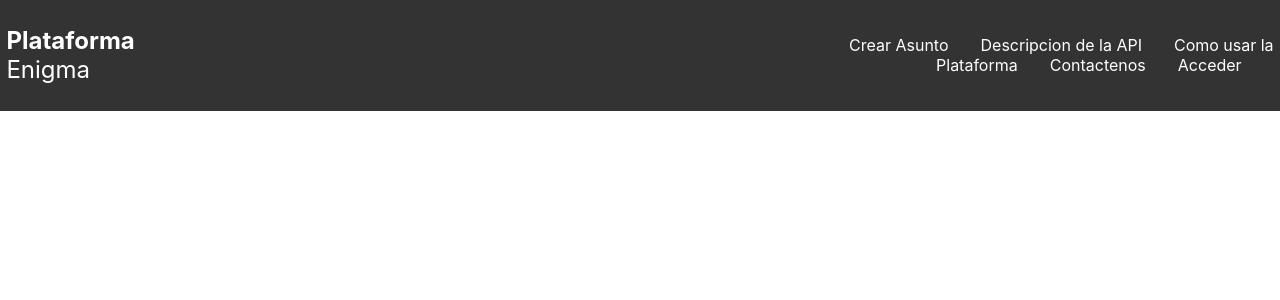
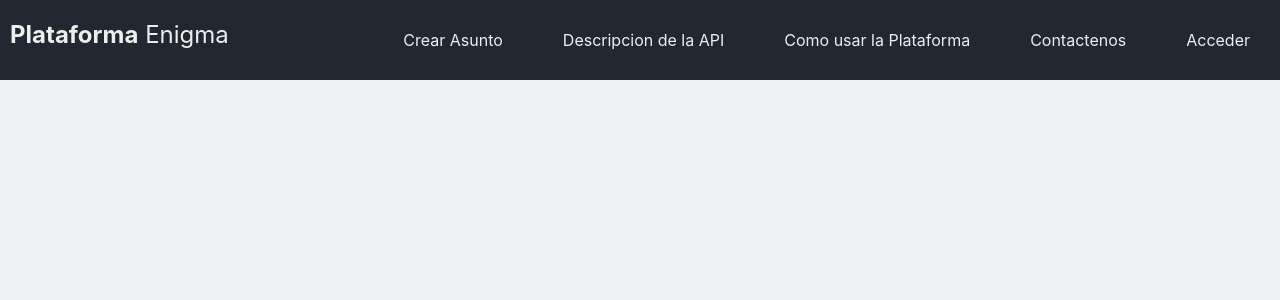
Before and after one commit to sanchezIII/enigma_frontend, a React (Create React App) app: page / in a window 1280 px wide. Shown: the top 300 px of the page. Built offline with nearby package versions, Linux system fonts and the light colour scheme.

Commit message:
se arreglaron varios problemas, pinchando en la Descripcion de la Api

```diff
--- a/src/App.css
+++ b/src/App.css
@@ -3,3 +3,8 @@
   visibility: hidden;
 
 }
+
+html{
+  background-color: #EFF0F1;
+
+}
--- a/src/App.js
+++ b/src/App.js
@@ -1,6 +1,7 @@
 import logo from './logo.svg';
 import './App.css';
 import Navbar from './componentes/Navbar';
+import IAsunto from './componentes/IAsunto';
 
 function App() {
   return (
--- a/src/componentes/DescripcionAPI.jsx
+++ b/src/componentes/DescripcionAPI.jsx
@@ -1,10 +1,11 @@
 import React, { useState } from 'react'
 import '../hojas_de_estilo/fonts.css'
+import '../hojas_de_estilo/descriptionAPI.css'
 
 function DescripcionAPI() {
 
   return (
-    <div>
+    <div className = 'container-description'>
 
         <h2 className='texto_d'>
            Descripción de la API
@@ -12,8 +13,7 @@ function DescripcionAPI() {
 
         <p className='texto_d'>
                Para establecer una forma única en la que los datos son introducidos a la
-            plataforma, se ha implementado una API a la que se puede publicar informa-
-            ción y a través de la cual se pueden obtener datos acerca de los flujos. Toda la
+            plataforma, se ha implementado una API a la que se puede publicar información y a través de la cual se pueden obtener datos acerca de los flujos. Toda la
             información está en formato JSON.
         </p>
 
--- a/src/componentes/Navbar.jsx
+++ b/src/componentes/Navbar.jsx
@@ -17,6 +17,10 @@ function Navbar() {
   const [clicked4, setClicked4] = useState(false)
 
   const [clicked5, setClicked5] = useState(false)
+
+  const testf = () =>{
+
+  }
 
   const manejarClick1 = () => {
     setClicked (true);
@@ -57,15 +61,39 @@ function Navbar() {
   return (
     <>
       <NavContainer>
-        <h2><span>Plataforma</span> Enigma</h2>
+        <div className='encabezado'>
+        <h2><span>Plataforma</span> Enigma</h2></div>
         <div className={`links ${clicked ? 'active' : ''}`}>
-          <a onClick={manejarClick1} href="#h" className={`link ${clicked ? 'active' : ''}`}>Crear Asunto</a>
-          <a onClick={manejarClick2} href="#h" className={`link ${clicked ? 'active' : ''}`}>Descripcion de la API</a>
-          <a onClick={manejarClick3} href="#h" className={`link ${clicked ? 'active' : ''}`}>Como usar la Plataforma</a>
-          <a onClick={manejarClick4} href="#h" className={`link ${clicked ? 'active' : ''}`}>Contactenos</a>
-          <a onClick={manejarClick5} href="#h" className={`link ${clicked ? 'active' : ''}`}>Acceder</a>
+          <div className='link-container' onClick={manejarClick1}>
+            <a  href="#h" className={`link ${clicked ? 'active' : ''}`}><p className='test'>Crear Asunto</p></a>
+          </div>
+
+          <div className='link-container' onClick={manejarClick2}>
+            <a  href="#h" className={`link ${clicked ? 'active' : ''}`}><p className='test'>Descripcion de la API</p></a>
+          </div>
+
+          <div className='link-container' onClick={manejarClick3}>
+            <a  href="#h" className={`link ${clicked ? 'active' : ''}`}><p className='test'>Como usar la Plataforma</p></a>
+          </div>
+
+          <div className='link-container' onClick={manejarClick4}>
+            <a  href="#h" className={`link ${clicked ? 'active' : ''}`}><p className='test'>Contactenos</p></a>
+          </div>
+
+          <div className='link-container' onClick={manejarClick5}>
+            <a  href="#h" className={`link ${clicked ? 'active' : ''}`}><p className='test'>Acceder</p></a>
+          </div>
         </div>
 
+
+
+
+        { /*<BurguerButton clicked={clicked} handleClick={handleClick} />*/ }
+
+
+
+        {/*<BgDiv onClick={handleClick} className={`initial ${clicked ? ' active' : ''}`}></BgDiv>*/}
+        <BgDiv onClick={manejarClick1GD} className={`initial ${clicked ? ' active' : ''}`}>
         <div className={`forms ${!clicked1 ? 'active' : ''}`}>
             <div>
               <IAsunto/>
@@ -76,13 +104,7 @@ function Navbar() {
            <DescripcionAPI/>
         </div>
 
-
-        { /*<BurguerButton clicked={clicked} handleClick={handleClick} />*/ }
-
-
-
-        {/*<BgDiv onClick={handleClick} className={`initial ${clicked ? ' active' : ''}`}></BgDiv>*/}
-        <BgDiv onClick={manejarClick1GD} className={`initial ${clicked ? ' active' : ''}`}></BgDiv>
+        </BgDiv>
 
 
       </NavContainer>
@@ -93,24 +115,24 @@ function Navbar() {
 export default Navbar
 
 const NavContainer = styled.nav`
-  h2{
-    color: white;
-    font-weight: 400;
-    margin-right: 27%;
-    span{
-      font-weight: bold;
+  .encabezado{
+    width: 20%;
+    height: 80px;
+    margin-left: 10px;
+    h2{
+      color: #EEEEEE;
+      font-weight: 400;
+      margint: 27%;
+      span{
+        font-weight: bold;
+      }
     }
   }
-  padding: .4rem;
-  background-color: #333;
+  background-color: #222831;
   display: flex;
-  align-items: center;
   justify-content: space-between;
-  a{
-    color: white;
-    text-decoration: none;
-    margin-right: 2rem;
-  }
+
+
   .links{
     position: absolute;
     top: -700px;
@@ -118,12 +140,29 @@ const NavContainer = styled.nav`
     right: 0;
     margin-left: auto;
     margin-right: auto;
-    text-align: end;
+
 
     .link{
-      color: white;
+      color: #EEEEEE;
       font-size: 1rem;
+      margin-top: 100px;
+      align-items: center;
+      text-decoration: none;
 
+    }
+
+    .test{
+      margin: 30px;
+    }
+
+    .link-container:hover{
+      background-color: #393E46;
+    }
+
+    .link-container{
+      display: inline-block;
+      height: 80px;
+      align-items: center;
     }
 
     .link.active{
@@ -133,7 +172,6 @@ const NavContainer = styled.nav`
       display: block;
 
     }
-
 
     @media(min-width: 768px){
       position: initial;
@@ -160,7 +198,6 @@ const NavContainer = styled.nav`
     top: 30%;
     left: 0;
     right: 0;
-    text-align: center;
     a{
       font-size: 2rem;
       margin-top: 1rem;
@@ -178,7 +215,6 @@ const NavContainer = styled.nav`
     top: 20%;
     left: 0;
     right: 0;
-    text-align: center;
 		}
   }
   .forms.active{
@@ -189,7 +225,6 @@ const NavContainer = styled.nav`
     right: 0;
     margin-left: auto;
     margin-right: auto;
-    text-align: center;
 
   }
 
@@ -218,12 +253,10 @@ const NavContainer = styled.nav`
 
   }
 
-
-
 `
 
 const BgDiv = styled.div`
-  background-color: #333;
+  background-color: #393E46;
   position: absolute;
   top: -1000px;
   left: -1000px;
@@ -231,11 +264,14 @@ const BgDiv = styled.div`
   height: 100%;
   z-index: -1;
   transition: all .6s ease ;
+  display: flex;
+  align-items: flex-start;
 
   &.active{
-    border-radius: 0 0 0 0;
+    border-radius: 0 0 20% 0;
     top: 0;
     left: 0;
     width: 100%;
     height: 100%;
-  }`
+  }
+  `
--- a/src/hojas_de_estilo/IAsunto.css
+++ b/src/hojas_de_estilo/IAsunto.css
@@ -1,11 +1,11 @@
 form{
-    background-color: white;
+    background-color: #EEEEEE;
     border-radius: 3px;
-    color: #999;
+    color: #393E46;
     font-size: 0.8em;
     padding: 20px;
     margin: 0 auto;
-    width: 300px;
+    width: 70%;
 }
 
 p{
@@ -13,12 +13,12 @@ p{
 }
 
 input, textarea{
+
     border: 0;
     outline: none;
+    background-color: #EFF0F1;
+    width: 90%;
 
-
-
-    width: 280px;
 }
 
 .field{
@@ -36,8 +36,11 @@ input, textarea{
 
 .btn{
     border-radius: 3px;
+    max-width: 10%;
     display: inline-block;
     padding: 20px 15px;
+    margin-left: auto;
+    margin-right: auto;
     text-decoration: none;
     text-shadow: 0 1px 0 rgba(255,255,255,0.3);
     box-shadow: 0 1px 1px rgba(0,0,0,0.3);
@@ -45,11 +48,11 @@ input, textarea{
 
 .btn-green{
     color: white;
-    background-color: #3CC93F;
+    background-color: #00ADB5;
 }
 .btn-green:hover{
-    background-color: #37B839;
+    background-color: #00ADB5;
 }
 .btn-green:active{
-    background-color: #29962A;
+    background-color: #00ADB5;
 }
--- /dev/null
+++ b/src/hojas_de_estilo/descriptionAPI.css
@@ -0,0 +1,7 @@
+.texto_d{
+    color: #EEEEEE;
+}
+
+.container-description{
+    text-align: left;
+}
--- a/src/hojas_de_estilo/fonts.css
+++ b/src/hojas_de_estilo/fonts.css
@@ -12,5 +12,5 @@
 
 .texto_d{
     font-family: SourceSans;
-    color: chartreuse;
+
 }
```
